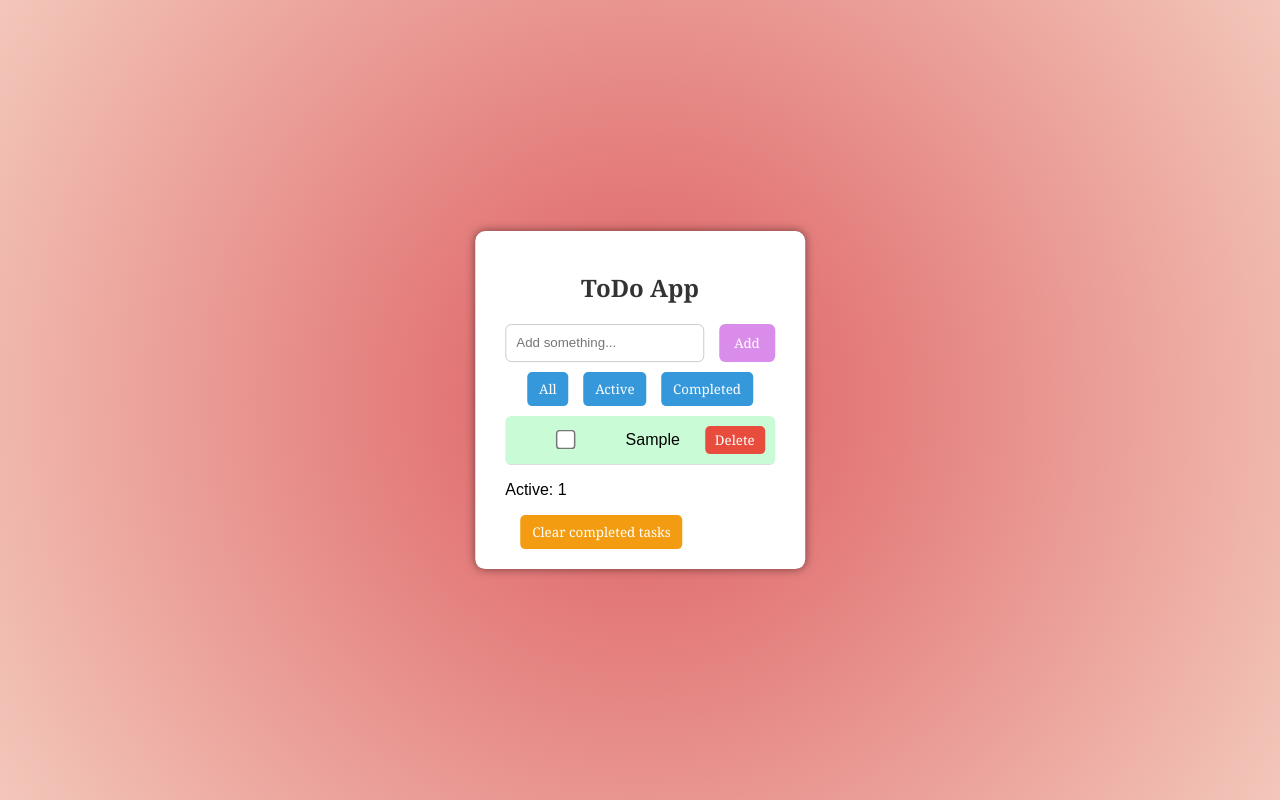
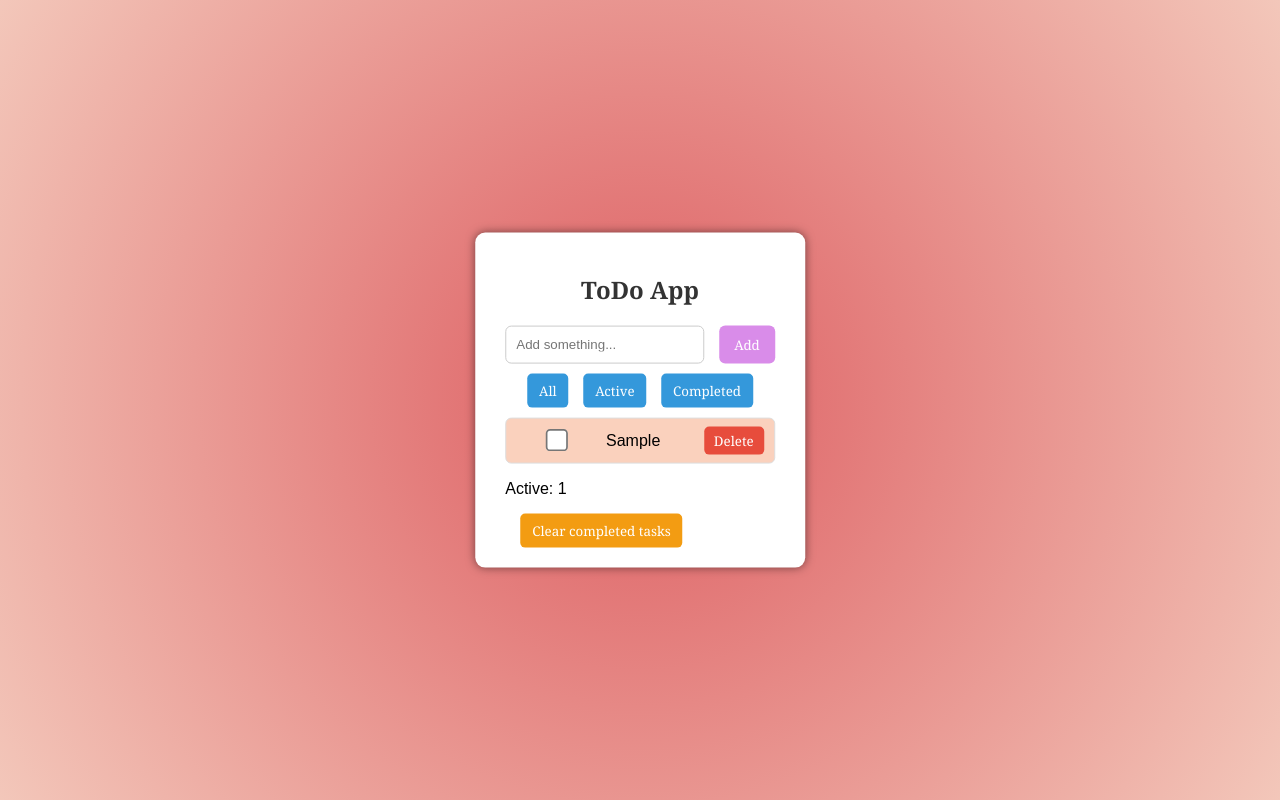
Before and after one commit to IraCommits/ToDo-App, a plain HTML site: page index.html in a window 1280 px wide. Both pictures are taken after typing "Sample" into the empty fields and a click on the button "Add". Drawn offline with Linux system fonts and the light colour scheme.

Commit message:
added background to completed

```diff
--- a/main.css
+++ b/main.css
@@ -9,6 +9,7 @@ body {
 
 .container {
   position: absolute;
+  margin: 0 auto;
   top: 50%;
   left: 50%;
   transform: translate(-50%, -50%);
@@ -16,6 +17,7 @@ body {
   padding: 20px 30px;
   border-radius: 10px;
   box-shadow: 0 0 10px rgba(0, 0, 0, 0.5);
+  max-width: 400px;
 }
 
 h2 {
@@ -55,30 +57,44 @@ button:hover {
 }
 
 #taskList {
-  list-style-type: none;
   padding: 0;
   margin: 0;
+  list-style: none;
+  width: 100%;
 }
 
 #taskList li {
   display: flex;
   align-items: center;
   gap: 10px;
-  background: #c5fcd3ea;
-  border-bottom: 1px solid #ddd;
-  padding: 10px;
-  margin-bottom: 8px;
+  padding: 8px 10px;
+  margin-bottom: 6px;
+  background: #fad1bd;
   border-radius: 6px;
-  transition: background-color 0.3s ease;
+  border: 1px solid #ddd;
+  box-sizing: border-box;
+  word-wrap: break-word;
+  overflow-wrap: break-word;
+  white-space: normal;
 }
 
-li.completed {
-  background-color: gainsboro;
+#taskList li span {
+  flex: 1;
+  min-width: 0;
+  word-wrap: break-word;
+  overflow-wrap: break-word;
+  white-space: normal;
+}
+
+#taskList li.completed {
+  background-color: rgb(217, 217, 238);
 }
 
 li.completed span {
   text-decoration: line-through;
   color: gray;
+
+  opacity: 0.4;
 }
 
 .delete-btn {
@@ -95,7 +111,7 @@ li.completed span {
 }
 
 #taskList input[type="checkbox"] {
-  transform: scale(1.5);
+  transform: scale(1.7);
   cursor: pointer;
   accent-color: rgb(121, 207, 40);
 }
```
